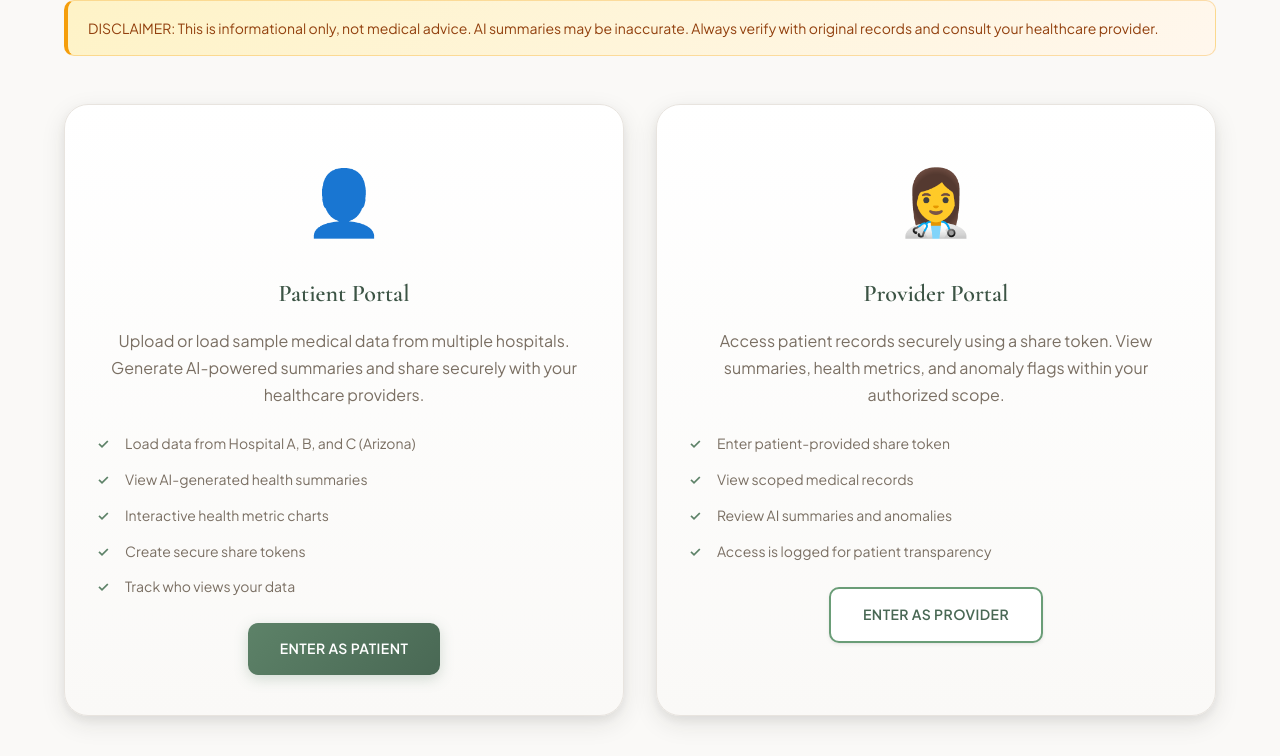
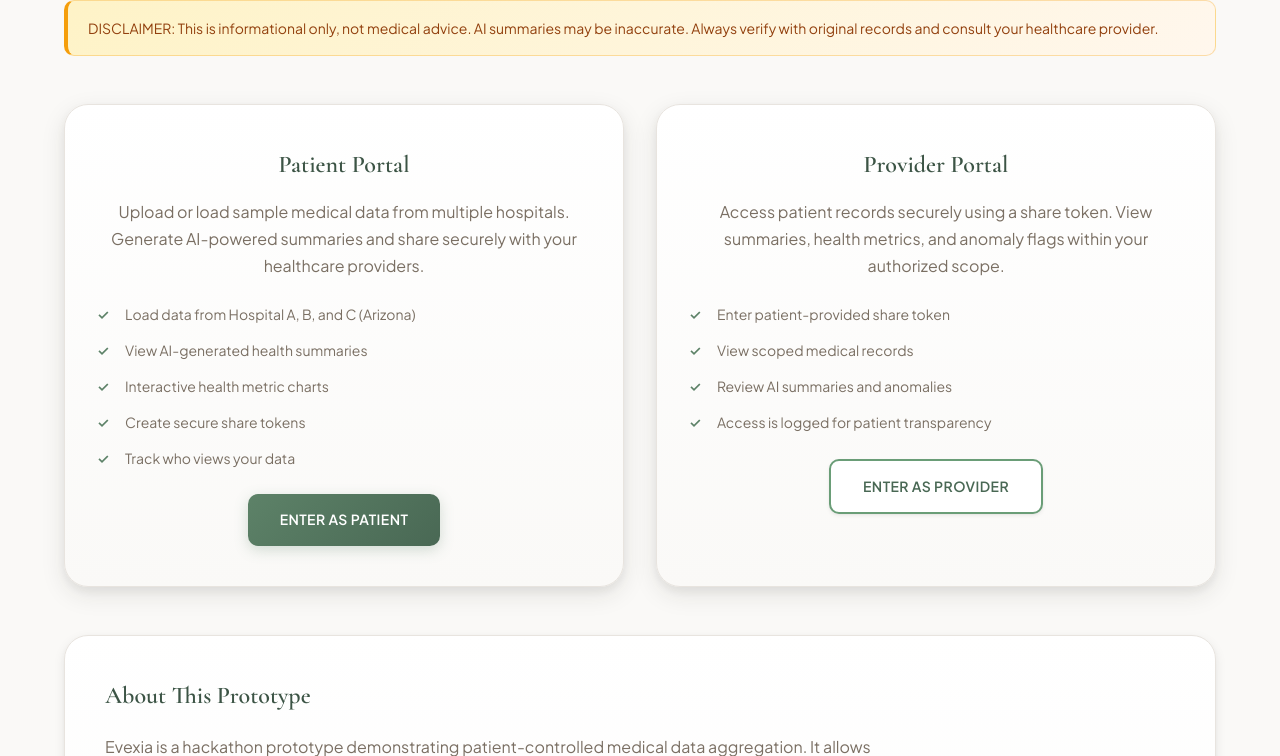
Before and after one commit to manushri1415/Evexia, a FastAPI app: page / in a window 1280 px wide. Shown: the part 275-1031 px from the top of the page. Run offline with FastAPI, Linux system fonts and the light colour scheme.

Commit message:
fix(ui): remove emoji icons from portal cards

```diff
--- a/templates/index.html
+++ b/templates/index.html
@@ -24,7 +24,6 @@
         <main class="landing-content">
             <div class="role-cards">
                 <div class="role-card">
-                    <div class="role-icon">&#128100;</div>
                     <h2>Patient Portal</h2>
                     <p>Upload or load sample medical data from multiple hospitals. Generate AI-powered summaries and share securely with your healthcare providers.</p>
                     <ul class="features-list">
@@ -38,7 +37,6 @@
                 </div>
 
                 <div class="role-card">
-                    <div class="role-icon">&#128105;&#8205;&#9877;&#65039;</div>
                     <h2>Provider Portal</h2>
                     <p>Access patient records securely using a share token. View summaries, health metrics, and anomaly flags within your authorized scope.</p>
                     <ul class="features-list">
```
